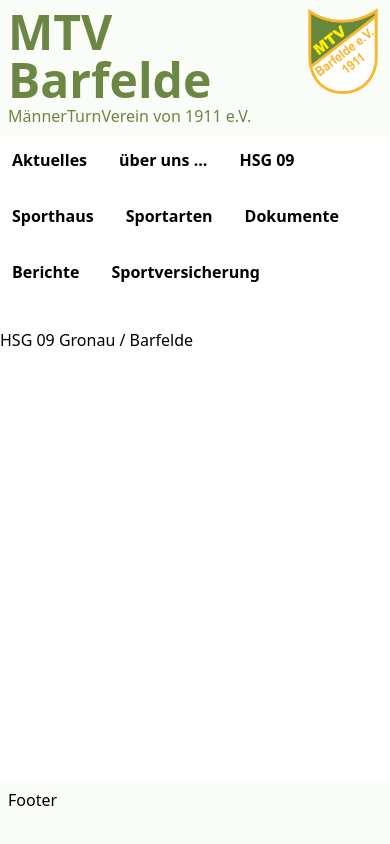
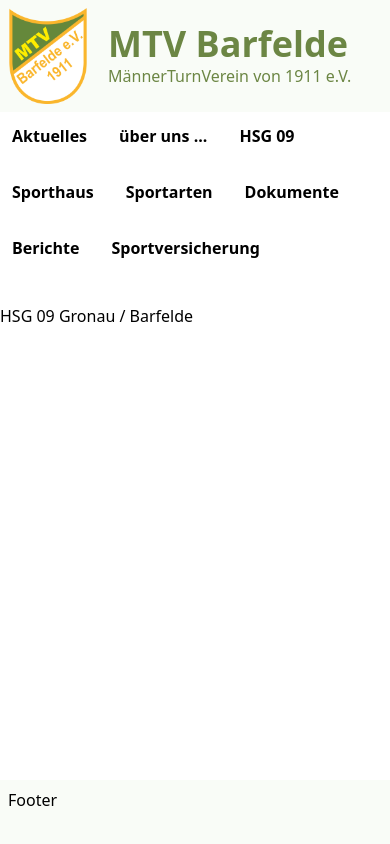
Before and after one commit to janheini/mtv-astro, an Astro site: page /hsg in a window 390 px wide. Built offline with nearby package versions, Linux system fonts and the light colour scheme; Astro itself is replaced by a stand-in of ours; a script that the page names is missing.

Commit message:
better header behaviour

```diff
--- a/src/components/header.astro
+++ b/src/components/header.astro
@@ -2,16 +2,16 @@
 const base_url = import.meta.env.BASE_URL;
 ---
 
-<div class="flex flex-nowrap items-center bg-background w-full">
-  <a href={base_url} class="sm:order-2">
+<div class="flex items-center bg-background w-full">
+  <a href={base_url} class="mr-1 min-w-fit">
+    <img src={base_url + "wappen.png"} class="aspect-square w-24 my-2" />
+  </a>
+  <a href={base_url}>
     <div class="m-2">
-      <h1 class="text-primary text-5xl font-black">
+      <h1 class="text-primary text-4xl sm:text-5xl font-black">
         MTV Barfelde
       </h1>
       <p class="text-primary">MännerTurnVerein von 1911 e.V.</p>
     </div>
   </a>
-  <a href={base_url} class="sm:shrink-0 sm:order-1 mr-1 self-start">
-    <img src={base_url + "wappen.png"} class="aspect-square w-24 my-2" />
-  </a>
 </div>
```
